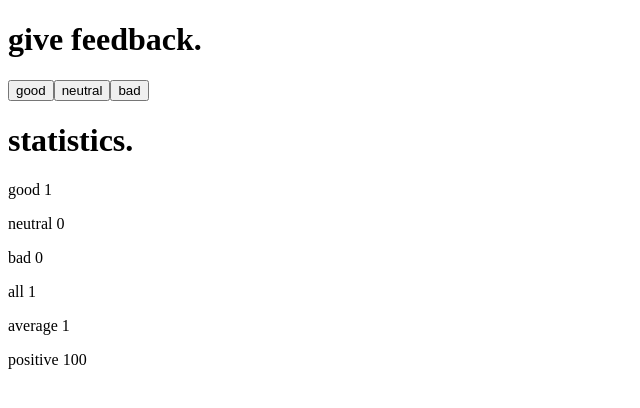
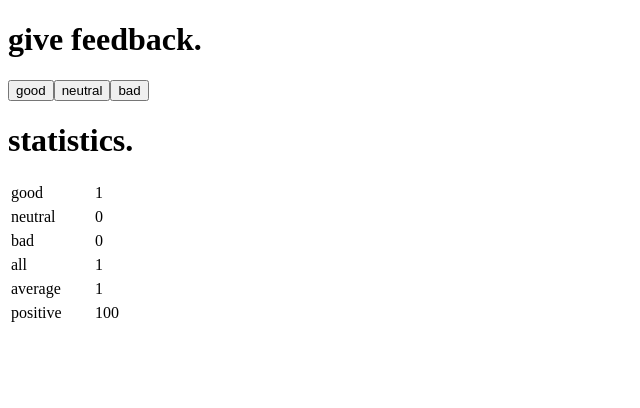
Before and after one commit to OmarIsmail9990/FSO-projects, a React (Vite) app in the folder part 1/exercise 1.6/: page / in a window 1280 px wide. Both pictures are taken after a click on the button "good". Shown: the top 408 px of the page, without its empty margins (0-640 px from the left). Built offline with nearby package versions, Linux system fonts and the light colour scheme.

Commit message:
exercise 1.11 done

```diff
--- a/part 1/exercise 1.6/src/App.jsx
+++ b/part 1/exercise 1.6/src/App.jsx
@@ -12,7 +12,14 @@ const StatisticLine = (props) => {
 
      return (
         <div>
-          <p>{text} {value}</p>
+          <table>
+           <tbody>
+            <tr>
+              <td width={80}>{text}</td>
+              <td width={30}>{value}</td>
+            </tr>
+           </tbody>
+          </table>
         </div>
       )
 
```
